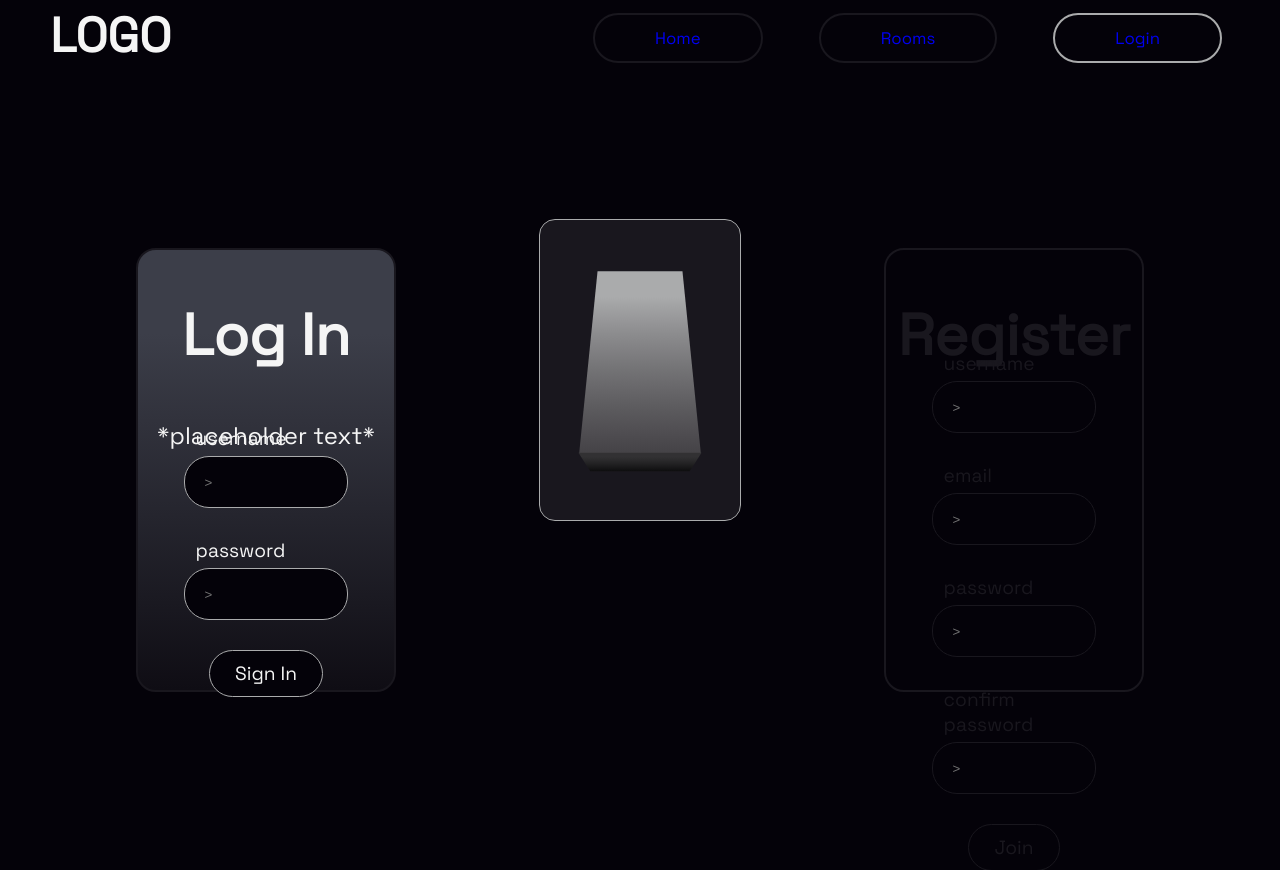
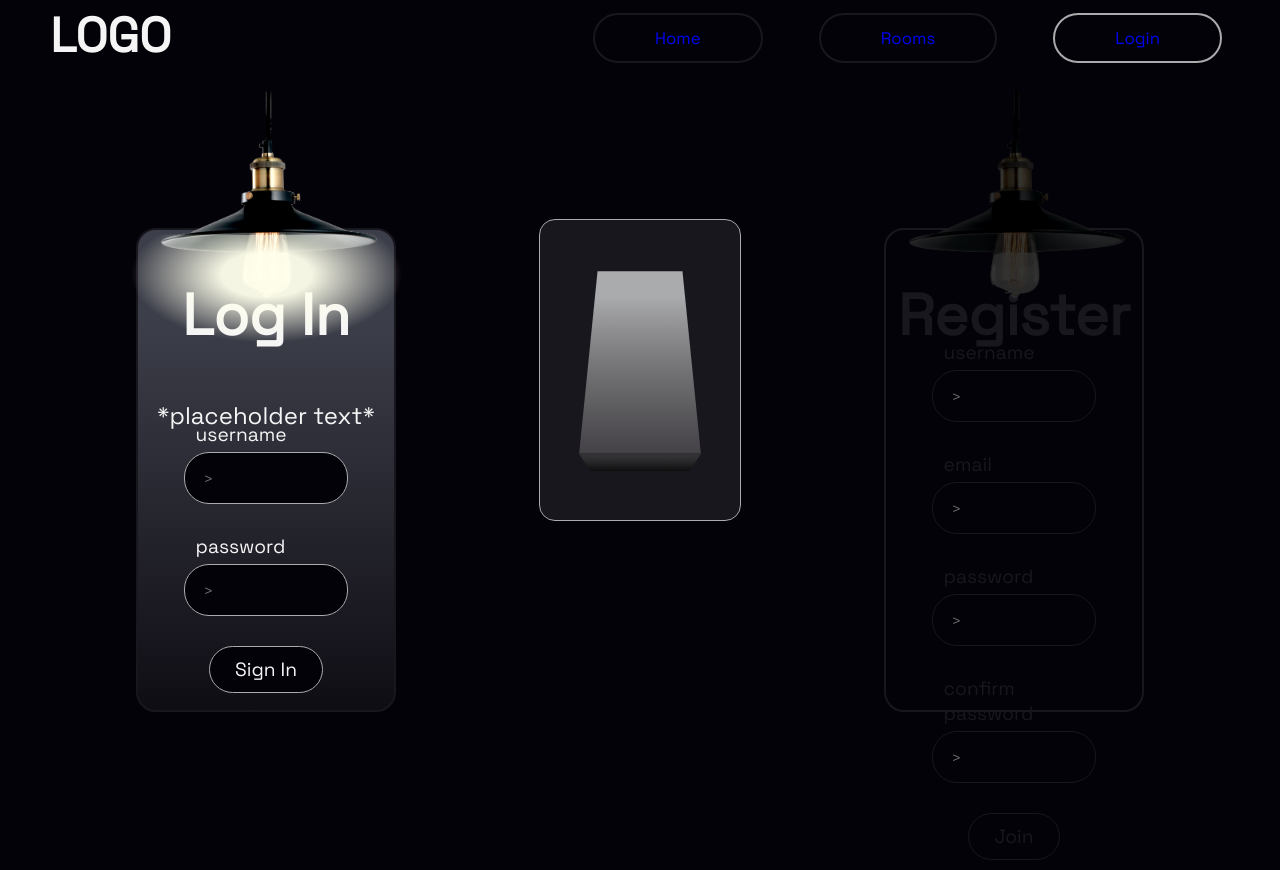
Before and after one commit to eduzgun/interior-client, a React (Vite) app: page /Login in a window 1280 px wide. Built offline with nearby package versions, Linux system fonts and the light colour scheme.

Commit message:
adds lamps to login fields

```diff
--- a/src/components/LoginCard/index.jsx
+++ b/src/components/LoginCard/index.jsx
@@ -9,6 +9,14 @@ const LoginCard = ({ cardHeight,toggleSwitch,focusStyle }) => {
     const activeStyle = {
       "border": "1px solid var(--outline)",
       "color": "var(--outline)"
+    }
+
+    const showLight = {
+        "display":"block"
+    }
+
+    const lampShade = {
+        "filter": "brightness(1)"
     }
 
     function handleUserInput(e) {
@@ -28,6 +36,10 @@ const LoginCard = ({ cardHeight,toggleSwitch,focusStyle }) => {
 
   return (
     <div id="login"  className="card" style={Object.assign({"height":cardHeight},!toggleSwitch ? focusStyle : {"color":"var(--outline)"})} >
+        <div className="lamp">
+            <img src="./src/assets/images/lamp.png" alt="lamp" id='left-lamp' style={!toggleSwitch ? lampShade : {}}/>
+            <div id="llight" style={!toggleSwitch ? showLight : {}}></div>
+        </div>
         <header>
             <h2>Log In</h2>
             <p>*placeholder text*</p>
--- a/src/components/LoginCard/style.css
+++ b/src/components/LoginCard/style.css
@@ -1,3 +1,7 @@
+#login{
+    position: relative;
+}
+
 #login h2{
     font-size: 2.4rem;
     text-align: center;
@@ -44,3 +48,26 @@
     color: whitesmoke;
     font-family: inherit;
 }
+
+.lamp{
+    position: absolute;
+    top: -70%;
+    scale: 40%;
+}
+
+#left-lamp{
+    position: relative;
+    filter: brightness(0.2);
+
+}
+
+#llight{
+    display: none;
+    position: absolute;
+    left: 50%;
+    transform: translateX(-50%);
+    bottom: -80px;
+    width: 800px;
+    height: 300px;
+    background: radial-gradient(ellipse at 50% 100px, rgba(255, 255, 235,0.95) 20%, rgba(80,92,103,0) 60%);
+}
--- a/src/components/SignupCard/index.jsx
+++ b/src/components/SignupCard/index.jsx
@@ -11,6 +11,14 @@ const SignupCard = ({ cardHeight, toggleSwitch, focusStyle, setToggleSwitch }) =
     const activeStyle = {
         "border": "1px solid var(--outline)",
         "color": "var(--outline)"
+    }
+
+    const showLight = {
+        "display":"block"
+    }
+
+    const lampShade = {
+        "filter": "brightness(1)"
     }
 
     function handleUserInput(e) {
@@ -63,11 +71,14 @@ const SignupCard = ({ cardHeight, toggleSwitch, focusStyle, setToggleSwitch }) =
 
   return (
     <div id='signup' className="card" style={Object.assign({"height":cardHeight},toggleSwitch ? focusStyle : {"color":"var(--outline)"})}>
+        <div className="lamp">
+            <img src="./src/assets/images/lamp.png" alt="lamp" id='right-lamp' style={toggleSwitch ? lampShade : {}}/>
+            <div id="rlight" style={toggleSwitch ? showLight : {}}></div>
+        </div>
         <header>
             <h2>Register</h2>
         </header>
         <form onSubmit={sendRegisterRequest} data-testid="signup-form">
-
             <label htmlFor="username">username</label>
             <input data-testid={"input"} type="text" name="username" id="reg-user-input" value={username} placeholder='>' onChange={handleUserInput} autoComplete='off' disabled={!toggleSwitch}  style={!toggleSwitch ? activeStyle : {}} required/>
 
--- a/src/components/SignupCard/style.css
+++ b/src/components/SignupCard/style.css
@@ -44,3 +44,25 @@
     color: whitesmoke;
     font-family: inherit;
 }
+
+.lamp{
+    position: absolute;
+    top: -65%;
+    scale: 40%;
+}
+
+#right-lamp{
+    position: relative;
+    filter: brightness(0.2);
+}
+
+#rlight{
+    display: none;
+    position: absolute;
+    left: 50%;
+    transform: translateX(-50%);
+    bottom: -80px;
+    width: 800px;
+    height: 300px;
+    background: radial-gradient(ellipse at 50% 100px, rgba(255, 255, 235,0.95) 20%, rgba(80,92,103,0) 60%);
+}
--- a/src/pages/Login/index.jsx
+++ b/src/pages/Login/index.jsx
@@ -4,7 +4,7 @@ import "./style.css"
 
 const Login = () => {
 
-  const [cardHeight, setCardHeight] = useState(window.innerHeight *.55)
+  const [cardHeight, setCardHeight] = useState(window.innerHeight *.6)
 
   const [toggleSwitch, setToggleSwitch] = useState(false)
 
@@ -20,7 +20,7 @@ const Login = () => {
 
   useEffect(() => {
     function handleResize(){
-      setCardHeight(window.innerHeight *.55)
+      setCardHeight(window.innerHeight *.6)
     }
 
     window.addEventListener("resize",handleResize)
```
Also changed, not shown: src/assets/images/lamp.png (added).
